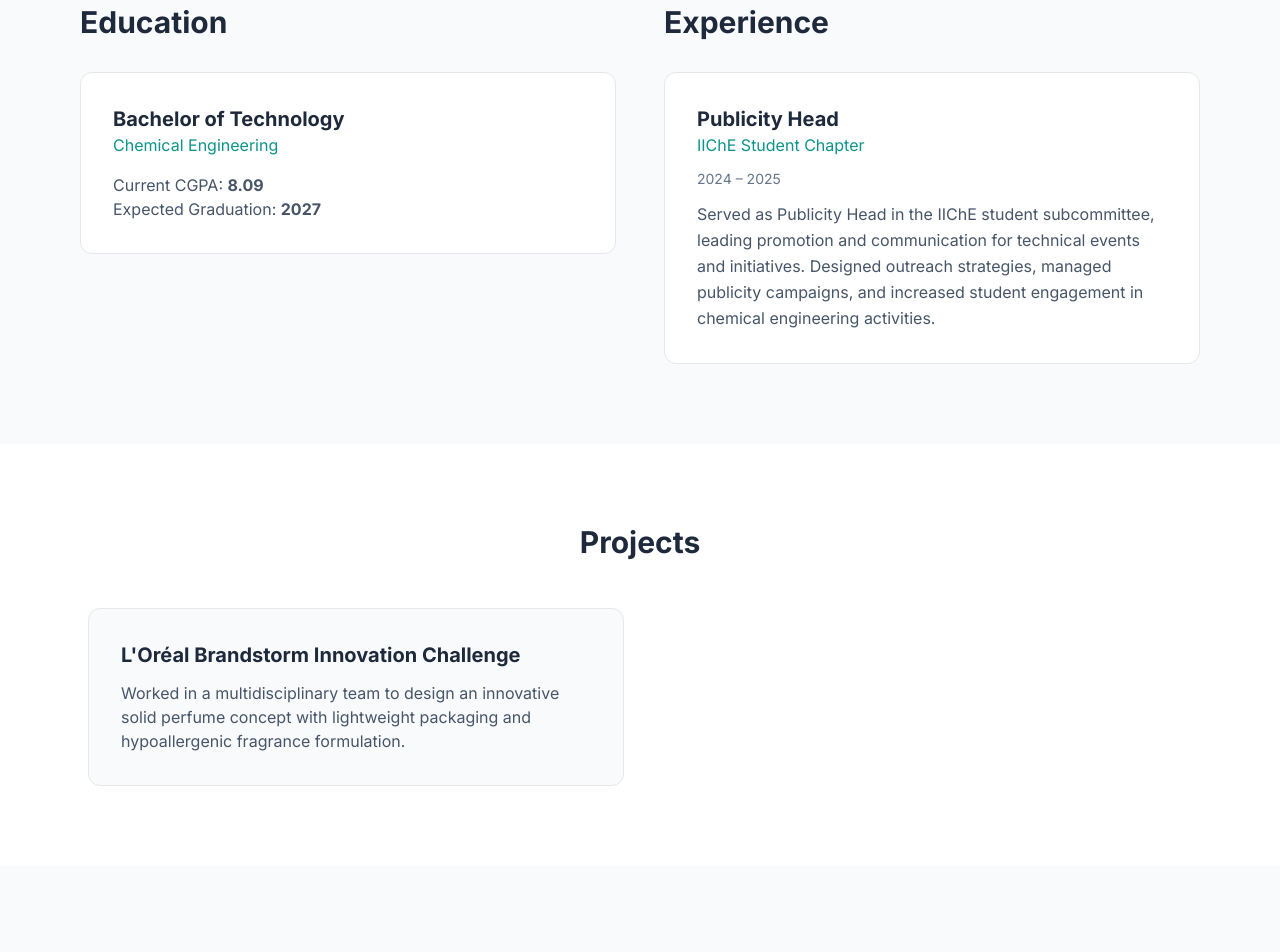
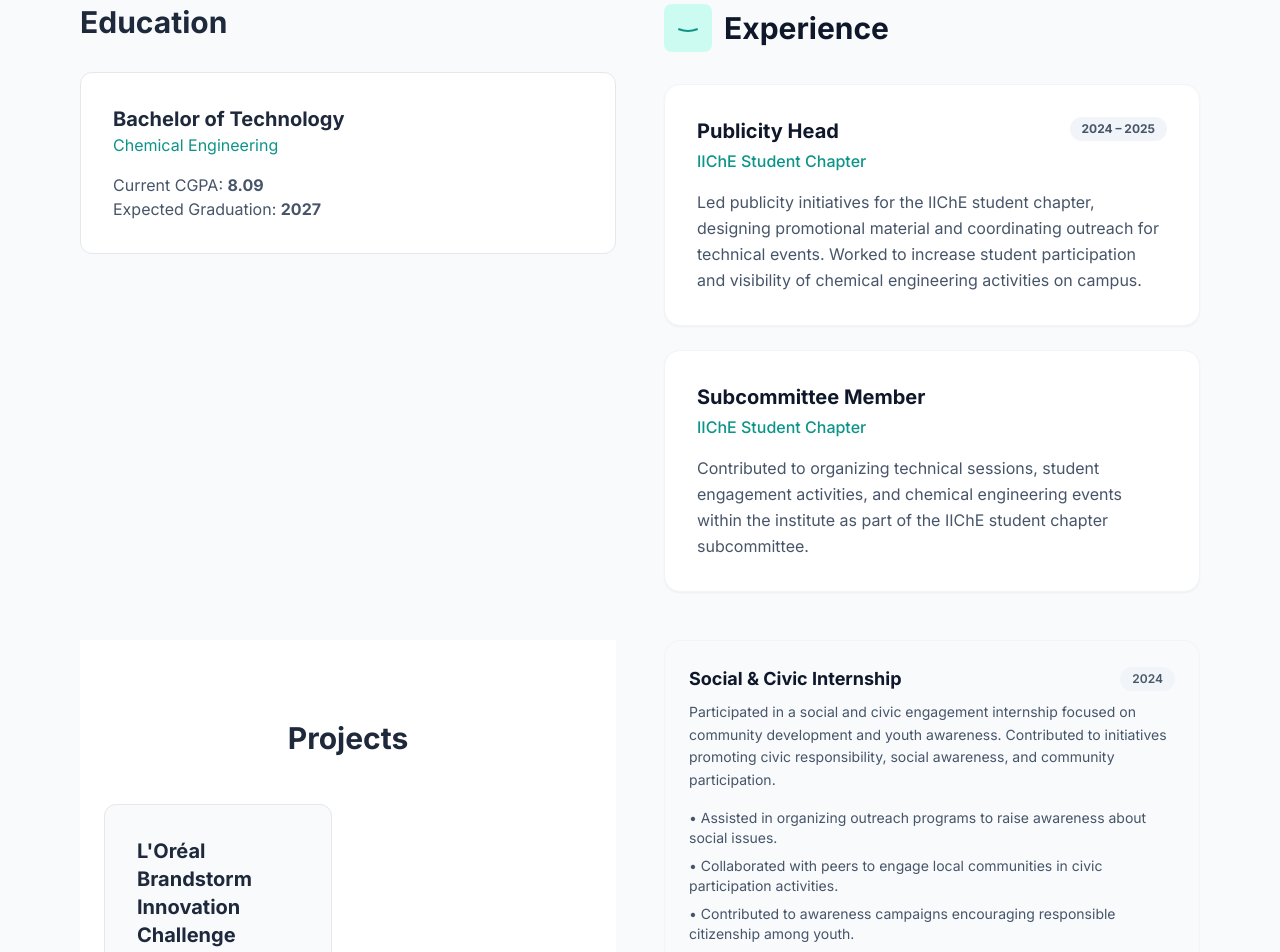
Before and after one commit to Yashmi28/Yashmi-s-website, a plain HTML site: page index.html in a window 1280 px wide. Shown: the part 1200-2152 px from the top of the page. Drawn offline with nearby package versions, Linux system fonts and the light colour scheme.

Commit message:
Update index.html

```diff
--- a/index.html
+++ b/index.html
@@ -140,33 +140,64 @@
 
 
 <!-- EXPERIENCE -->
-<div>
+ <div>
+    <div class="flex items-center gap-3 mb-8">
+        <div class="p-3 bg-teal-100 text-primary rounded-lg">
+            <svg class="w-6 h-6" fill="none" stroke="currentColor" viewBox="0 0 24 24">
+                <path stroke-linecap="round" stroke-linejoin="round" stroke-width="2"
+                d="M21 13.255A23.931 23.931 0 0112 15c-3.183 0-6.22-.62-9-1.745"/>
+            </svg>
+        </div>
 
-<h2 class="text-3xl font-bold mb-8">Experience</h2>
+        <h2 class="text-3xl font-bold text-slate-900">Experience</h2>
+    </div>
 
-<div class="bg-white p-8 rounded-xl border">
+    <!-- Publicity Head -->
+    <div class="bg-white p-8 rounded-2xl shadow-sm border border-slate-100 hover:shadow-md transition-shadow relative mb-6">
 
-<h3 class="text-xl font-bold">Publicity Head</h3>
+        <div class="absolute top-8 right-8 text-xs font-bold px-3 py-1 bg-slate-100 text-slate-600 rounded-full">
+            2024 – 2025
+        </div>
 
-<p class="text-primary mb-3">IIChE Student Chapter</p>
+        <h3 class="text-xl font-bold text-slate-900 mb-1 pr-32">
+            Publicity Head
+        </h3>
 
-<p class="text-sm text-slate-500 mb-3">2024 – 2025</p>
+        <p class="text-primary font-medium mb-4">
+            IIChE Student Chapter
+        </p>
 
-<p class="text-slate-600 leading-relaxed">
-Served as Publicity Head in the IIChE student subcommittee, leading
-promotion and communication for technical events and initiatives.
-Designed outreach strategies, managed publicity campaigns,
-and increased student engagement in chemical engineering activities.
-</p>
+        <p class="text-slate-600 leading-relaxed">
+            Led publicity initiatives for the IIChE student chapter, designing promotional
+            material and coordinating outreach for technical events. Worked to increase
+            student participation and visibility of chemical engineering activities on campus.
+        </p>
+    </div>
+
+    <!-- IIChE Subcommittee -->
+    <div class="bg-white p-8 rounded-2xl shadow-sm border border-slate-100 hover:shadow-md transition-shadow">
+
+        <div class="absolute top-8 right-8 text-xs font-bold px-3 py-1 bg-slate-100 text-slate-600 rounded-full">
+            2024 – 2025
+        </div>
+
+        <h3 class="text-xl font-bold text-slate-900 mb-1 pr-32">
+            Subcommittee Member
+        </h3>
+
+        <p class="text-primary font-medium mb-4">
+            IIChE Student Chapter
+        </p>
+
+        <p class="text-slate-600 leading-relaxed">
+            Contributed to organizing technical sessions, student engagement activities,
+            and chemical engineering events within the institute as part of the IIChE
+            student chapter subcommittee.
+        </p>
+
+    </div>
 
 </div>
-
-</div>
-
-
-</div>
-</section>
-
 
 
 <!-- PROJECTS -->
@@ -198,7 +229,31 @@
 
 </div>
 </section>
+<div class="bg-slate-50 p-6 rounded-2xl border border-slate-100 hover:shadow-md transition-shadow">
 
+    <div class="flex items-center justify-between mb-2">
+        <h3 class="text-lg font-bold text-slate-900">
+            Social & Civic Internship
+        </h3>
+
+        <span class="text-xs font-semibold px-3 py-1 bg-slate-100 text-slate-600 rounded-full">
+            2024
+        </span>
+    </div>
+
+    <p class="text-slate-600 text-sm leading-relaxed mb-4">
+        Participated in a social and civic engagement internship focused on community
+        development and youth awareness. Contributed to initiatives promoting civic
+        responsibility, social awareness, and community participation.
+    </p>
+
+    <ul class="text-slate-600 text-sm space-y-2">
+        <li>• Assisted in organizing outreach programs to raise awareness about social issues.</li>
+        <li>• Collaborated with peers to engage local communities in civic participation activities.</li>
+        <li>• Contributed to awareness campaigns encouraging responsible citizenship among youth.</li>
+    </ul>
+
+</div>
 
 
 <!-- SKILLS -->
@@ -237,7 +292,7 @@
 collaborate on a project, or just say hi.
 </p>
 
-<a href="mailto:your-email@example.com"
+<a href="yashmipanchal28@gmail.com"
 class="px-8 py-4 bg-primary rounded-lg text-white font-medium">
 Email Me
 </a>
```
